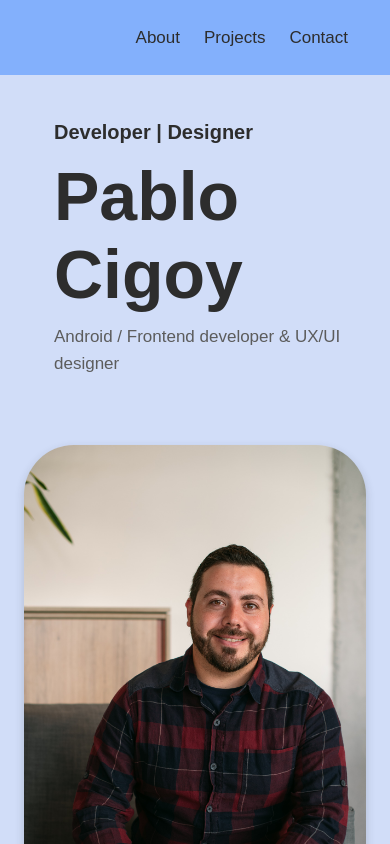
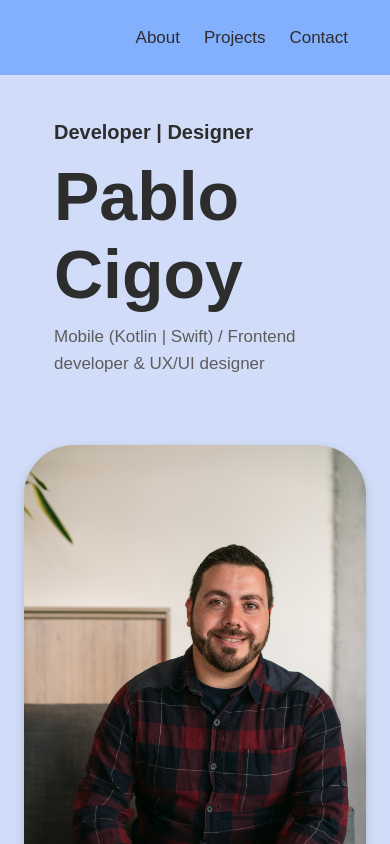
Before and after one commit to Pablo-Mdz/Portfolio, a React (Create React App) app: page / in a window 390 px wide. Shown: the top 844 px of the page. Built offline with nearby package versions, Linux system fonts and the light colour scheme.

Commit message:
update home with Mobile developer

```diff
--- a/src/Pages/Home.js
+++ b/src/Pages/Home.js
@@ -10,7 +10,7 @@ const Home = () => {
           <div className="branding-image-making">Developer | Designer</div>
           <div className="visual-designer">Pablo Cigoy</div>
           <div className="first-text">
-             Android / Frontend developer & UX/UI designer
+             Mobile (Kotlin | Swift) / Frontend developer & UX/UI designer
           </div>
         </div>
         {/* <div className="button">
```
